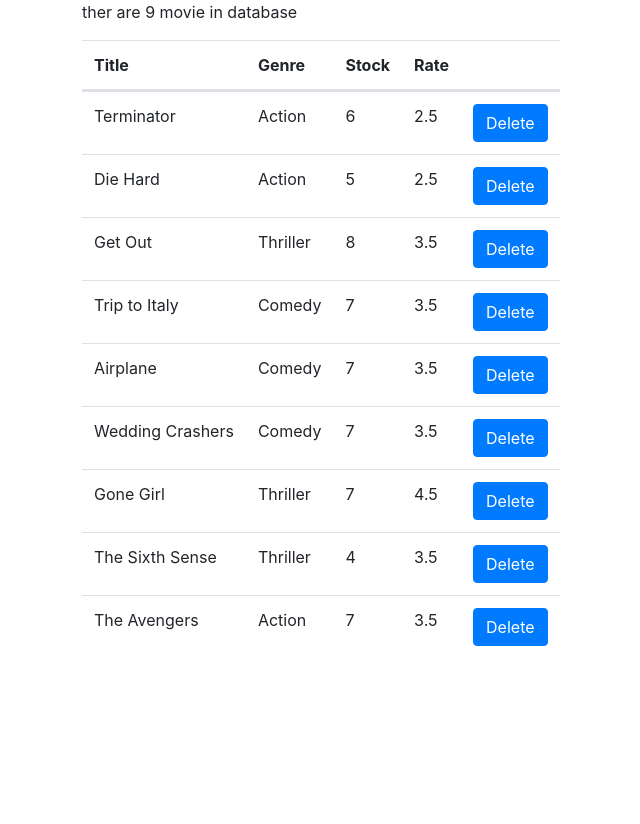
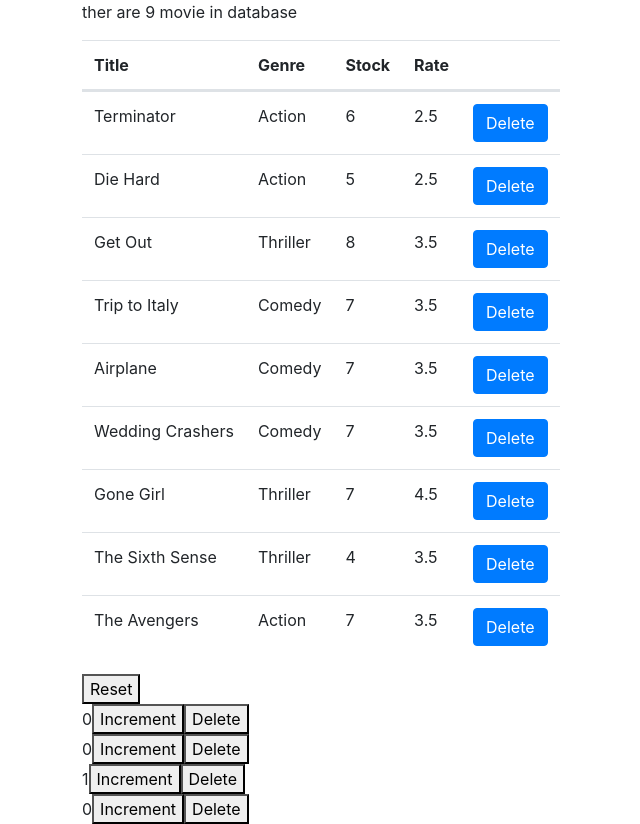
Before and after one commit to ganesh2054/vidly, a React (Create React App) app: page / in a window 1280 px wide. Shown: the whole page, without its empty margins (3-643 px from the left). Before the commit the page ends 800 px from the top, so only its background shows below. Built offline with nearby package versions, Linux system fonts and the light colour scheme.

Commit message:
adding counter component

```diff
--- a/src/App.js
+++ b/src/App.js
@@ -3,13 +3,16 @@ import './App.css';
 import React, { PureComponent } from 'react';
 import { Component } from 'react';
 import Movie  from './Components/movie';
+import Counter  from './Components/counter';
+import Counters  from './Components/counters';
 
 
 class  App extends Component {
   render(){
     return(
 <main className="container">
-  <Movie></Movie>
+  <Movie/>
+  <Counters/>
 </main>
     );
   }
--- /dev/null
+++ b/src/Components/counter.jsx
@@ -0,0 +1,30 @@
+import React, { PureComponent } from 'react';
+
+class Counter extends React.Component {
+
+    state={
+        count:this.props.counter.value,
+
+
+
+    };
+
+    handleIncrement=()=>{
+        this.setState({count:this.state.count+1});
+
+
+    };
+
+
+    render() {
+        return <div>
+            <span>{this.state.count}</span>
+            <button onClick={()=>this.handleIncrement()}>Increment</button>
+            {/* <button onClick={()=>this.props.onDelete(this.props.id)} >Delete</button> */}
+            <button onClick={()=>this.props.onDelete(this.props.counter.id)} >Delete</button>
+
+        </div>;
+    }
+}
+
+export default Counter;
--- /dev/null
+++ b/src/Components/counters.jsx
@@ -0,0 +1,34 @@
+import React, { PureComponent } from 'react';
+import Counter from './counter';
+
+class Counters extends React.Component {
+    state={
+        counters:[
+            {id:1,value:0},
+            {id:2,value:0},
+            {id:3,value:1},
+            {id:4,value:0},
+        ]
+    };
+    handleReset=()=>{
+        const counters=this.state.counters.map(c=>{
+            c.value=0;
+            return c;
+        });
+        this.setState({counters});
+    }
+    handleDelete=(Id)=>{
+    const counters=this.state.counters.filter(c=>c.id!==Id);
+     this.setState({counters:counters})
+    };
+
+    render() {
+        return <div>
+                <button onClick={this.handleReset} >Reset</button>
+            {/* {this.state.counters.map(counter=><Counter key={counter.id} onDelete={this.handleDelete} id={counter.id} value={counter.value}/>)} */}
+            {this.state.counters.map(counter=><Counter key={counter.id} onDelete={this.handleDelete} counter={counter}/>)}
+        </div>;
+    }
+}
+
+export default Counters;
```
